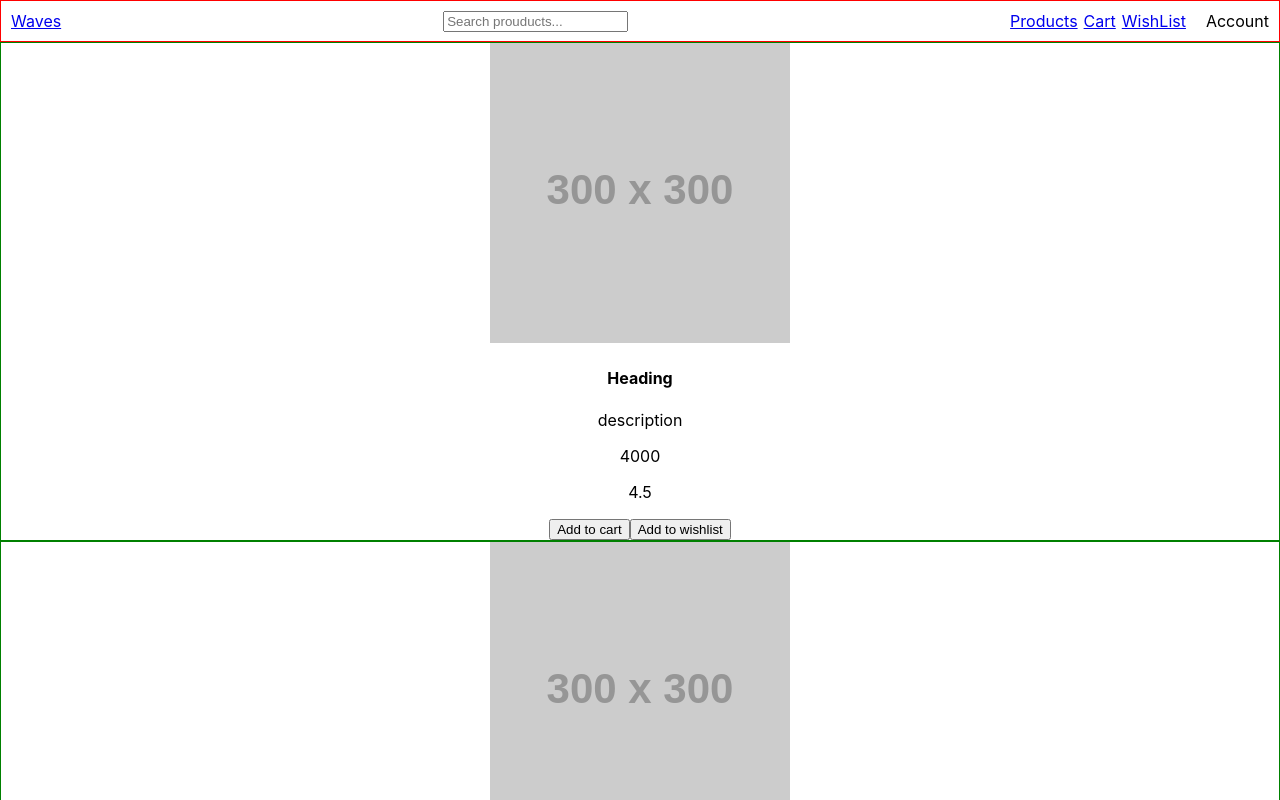
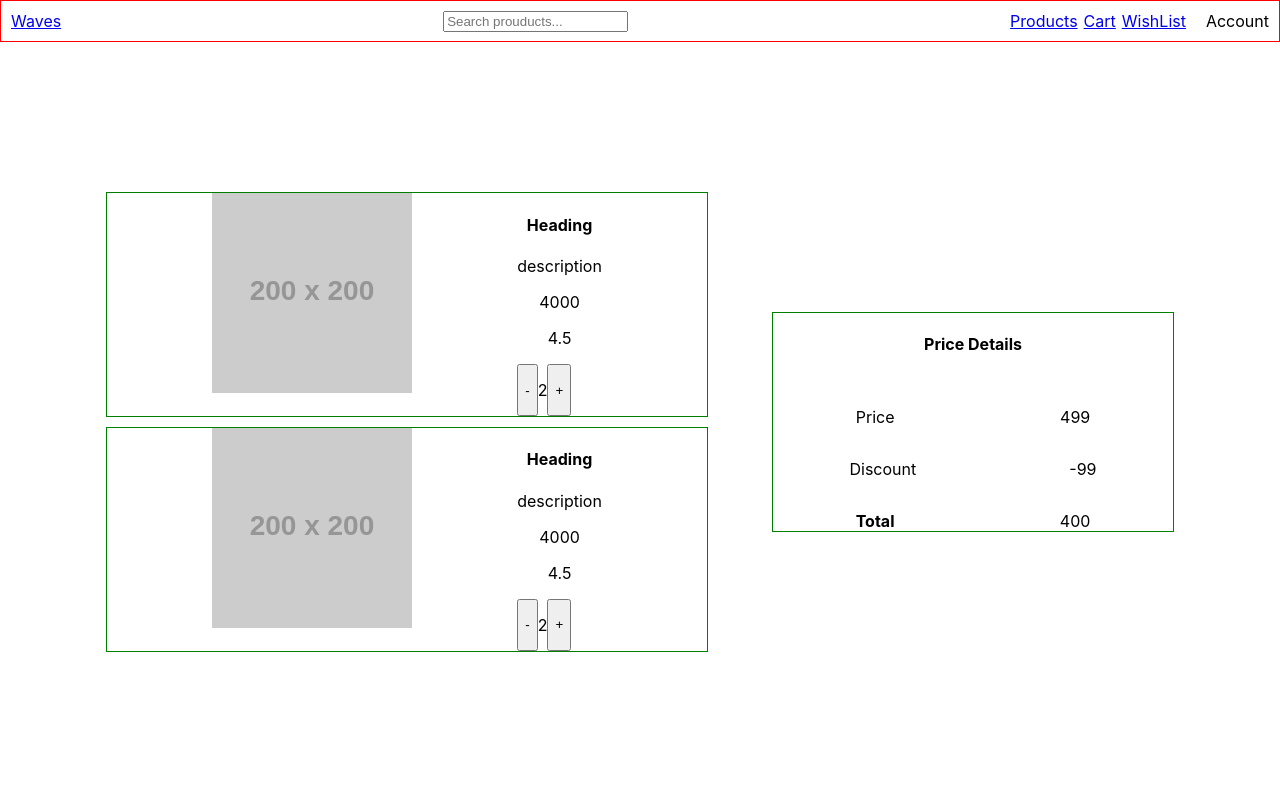
Before and after one commit to abhinashbhengra/Waves-Ecommerce, a React (Create React App) app: page /cart in a window 1280 px wide. Shown: the top 800 px of the page. Built offline with nearby package versions, Linux system fonts and the light colour scheme; what miragejs would draw is missing.

Commit message:
layout update

```diff
--- a/src/components/single-product/index.js
+++ b/src/components/single-product/index.js
@@ -7,6 +7,7 @@ const SingleProduct = ({ product }) => {
       <div className="image">
         <img src={product.image} />
       </div>
+      <div>
         <div>
           <div className="heading">
             <h4>{product.title}</h4>
@@ -21,9 +22,11 @@ const SingleProduct = ({ product }) => {
             <p>{product.rating}</p>
           </div>
         </div>
-      <div>
-        <button>Add to cart</button>
-        <button>Add to wishlist</button>
+        <div className="quantity">
+          <button>-</button>
+          <p>2</p>
+          <button>+</button>
+        </div>
       </div>
     </div>
   );
--- a/src/components/single-product/singleProduct.css
+++ b/src/components/single-product/singleProduct.css
@@ -1,3 +1,10 @@
 .product-container {
   border: 1px solid green;
+  width: 600px;
+  margin: 10px 0;
+  display: flex;
+  justify-content: space-evenly;
 }
+.quantity {
+  display: flex;
+}
--- a/src/pages/cart/cart.css
+++ b/src/pages/cart/cart.css
@@ -0,0 +1,23 @@
+.cart-container {
+  height: 95vh;
+  display: flex;
+  justify-content: center;
+  align-items: center;
+  gap: 4rem;
+}
+.products {
+  border: 1xp solid red;
+}
+
+.checkout {
+  border: 1px solid green;
+  width: 400px;
+  display: flex;
+  flex-direction: column;
+  gap: 2rem;
+}
+
+.p-flex {
+  display: flex;
+  justify-content: space-around;
+}
--- a/src/pages/cart/index.js
+++ b/src/pages/cart/index.js
@@ -1,4 +1,4 @@
-import React from "react";
+import "../cart/cart.css";
 import Navbar from "../../components/navbar";
 import SingleProduct from "../../components/single-product";
 
@@ -9,7 +9,7 @@ export const cartDB = [
     description: "description",
     price: 4000,
     rating: 4.5,
-    image: "https://dummyimage.com/300",
+    image: "https://dummyimage.com/200",
   },
   {
     id: 2,
@@ -17,7 +17,7 @@ export const cartDB = [
     description: "description",
     price: 4000,
     rating: 4.5,
-    image: "https://dummyimage.com/300",
+    image: "https://dummyimage.com/200",
   },
 ];
 const Cart = () => {
@@ -30,7 +30,25 @@ const Cart = () => {
             <SingleProduct product={product} key={product.id} />
           ))}
         </div>
-        <div>checkout section</div>
+        <div className="checkout">
+          <div>
+            <h4>Price Details</h4>
+          </div>
+          <div className="p-flex">
+            <div>Price</div>
+            <div>499</div>
+          </div>
+          <div className="p-flex">
+            <div>Discount</div>
+            <div>-99</div>
+          </div>
+          <div className="p-flex">
+            <div>
+              <b>Total</b>
+            </div>
+            <div>400</div>
+          </div>
+        </div>
       </div>
     </div>
   );
```
Lines whose indentation alone changed are shown as unchanged.
